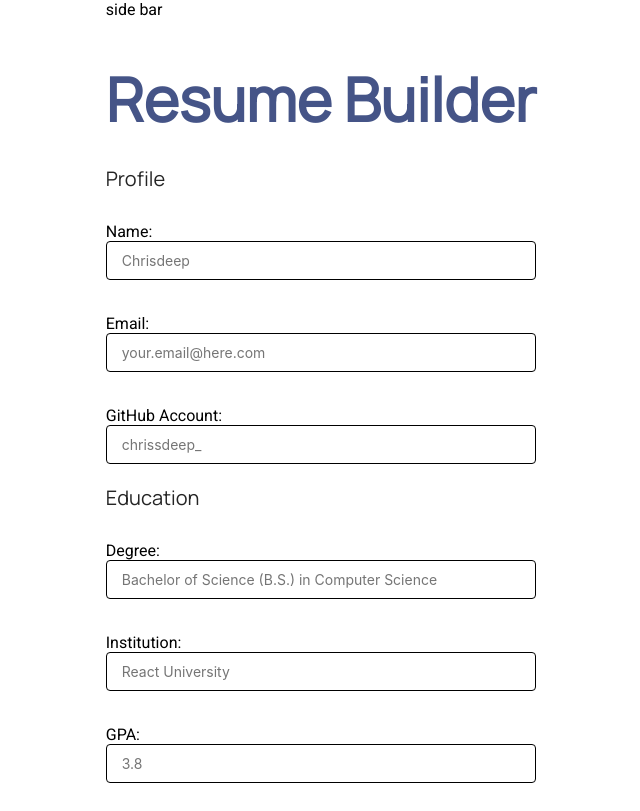
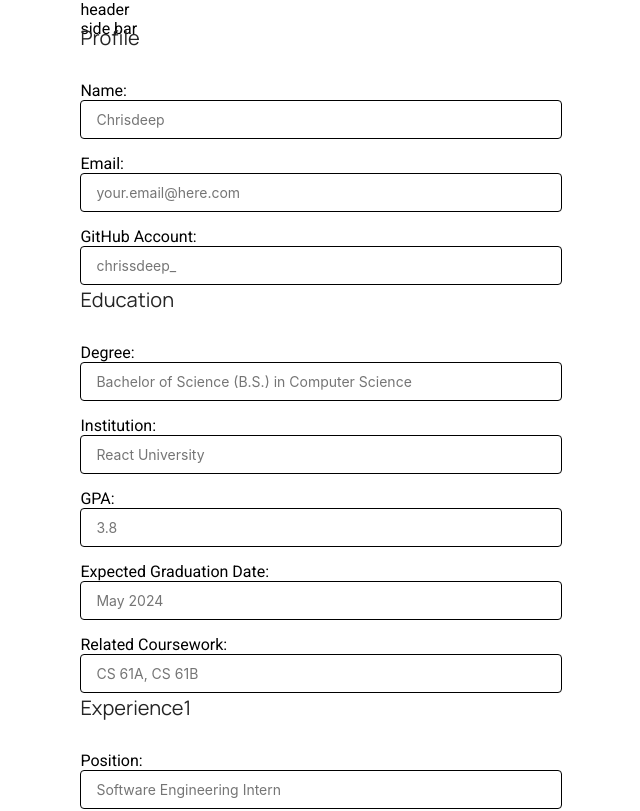
Before and after one commit to jennie7pm/CS160-Final-Project-Community, a React (Create React App) app: page /resume-builder in a window 1280 px wide. Shown: the top 811 px of the page, without its empty margins (319-959 px from the left). Built offline with nearby package versions, Linux system fonts and the light colour scheme.

Commit message:
button color

```diff
--- a/src/components/Resume-Builder.css
+++ b/src/components/Resume-Builder.css
@@ -8,34 +8,34 @@
 } */
 
 .container {
-    display: flex;
-    justify-content: space-around;
+    /* display: flex; */
+    /* justify-content: space-around; */
     box-sizing: border-box;
     width: 100vw;
-    padding: 0px 100px;
-    align-items: center;
-    gap: 60px;
+    /* padding: 0px 100px; */
+    /* align-items: center; */
+    /* gap: 60px; */
 }
 
-.h2 {
+/* .h2 {
     color: var(--primary, #455487);
     font-family: Manrope;
-}
+} */
 
 .resume-content {
     display: flex;
-    width: 945px;
-    padding: 60px 120px;
-    flex-direction: column;
+    /* width: 945px;
+    padding: 60px 120px; */
+    /* flex-direction: column; */
     align-items: flex-start;
     gap: 45px;
 }
 
 input {
     font-family: -apple-system, BlinkMacSystemFont, "Segoe UI", "Roboto", "Oxygen",
-      "Ubuntu", "Cantarell", "Fira Sans", "Droid Sans", "Helvetica Neue",
-      sans-serif;
-    display: block;
+        "Ubuntu", "Cantarell", "Fira Sans", "Droid Sans", "Helvetica Neue",
+        sans-serif;
+    /* display: block; */
     box-sizing: border-box;
     width: 100%;
     border-radius: 4px;
@@ -43,4 +43,22 @@ input {
     padding: 10px 15px;
     margin-bottom: 15px;
     font-size: 14px;
-  }
+}
+
+#finish-button {
+    display: flex;
+    flex-direction: column;
+    justify-content: center;
+    align-items: center;
+    gap: 10px;
+    align-self: stretch;
+    padding: 12px 30px;
+    border-radius: 10px;
+    background: var(--primary, #455487);
+    color: var(--background-secondary, #FAFAFA);
+    font-family: Manrope;
+    font-size: 16px;
+    font-style: normal;
+    font-weight: 700;
+    line-height: normal;
+}
--- a/src/components/Resume-Builder.js
+++ b/src/components/Resume-Builder.js
@@ -2,16 +2,15 @@ import "./Resume-Builder.css"
 
 export function ResumeBuilder() {
     return (
-        // <p>test resume builder</p>
         <div className="resume-builder">
             <div class="container">
                 <div class="row">
-                    <div class="col resume-contents">
+                    <div class="col">header</div>
+                    <div class="w-100"></div>
+                    <div class="col-4 resume-contents">
                         side bar
-                        <h1>Resume Builder</h1>
-
                     </div>
-                    <div class="col">
+                    <div class="col-8">
                         <form>
                             <p>Profile</p>
                             <label>
@@ -244,7 +243,7 @@ export function ResumeBuilder() {
                             </label>
                             <br></br>
 
-                            <input type="submit" value="Finish" />
+                            <input type="submit" value="Finish" id="finish-button" />
                         </form>
                     </div>
                 </div>
```
